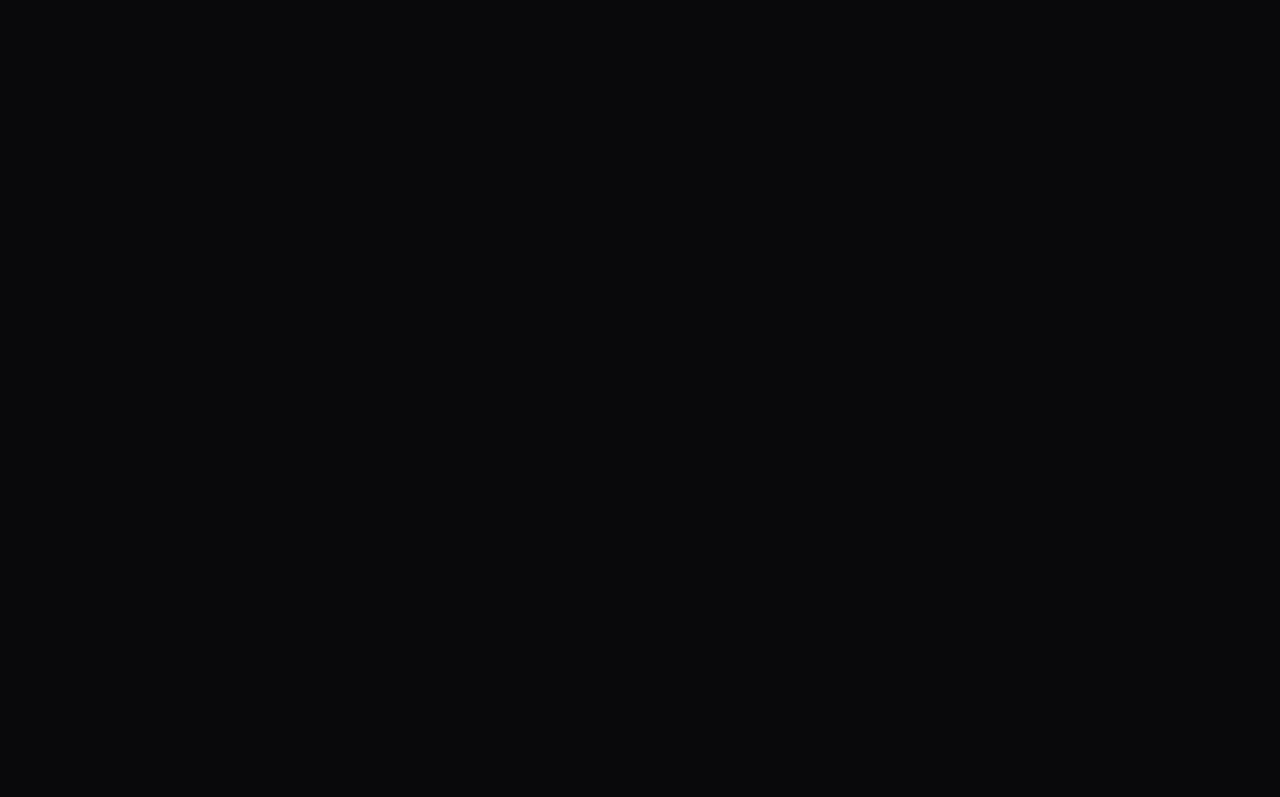
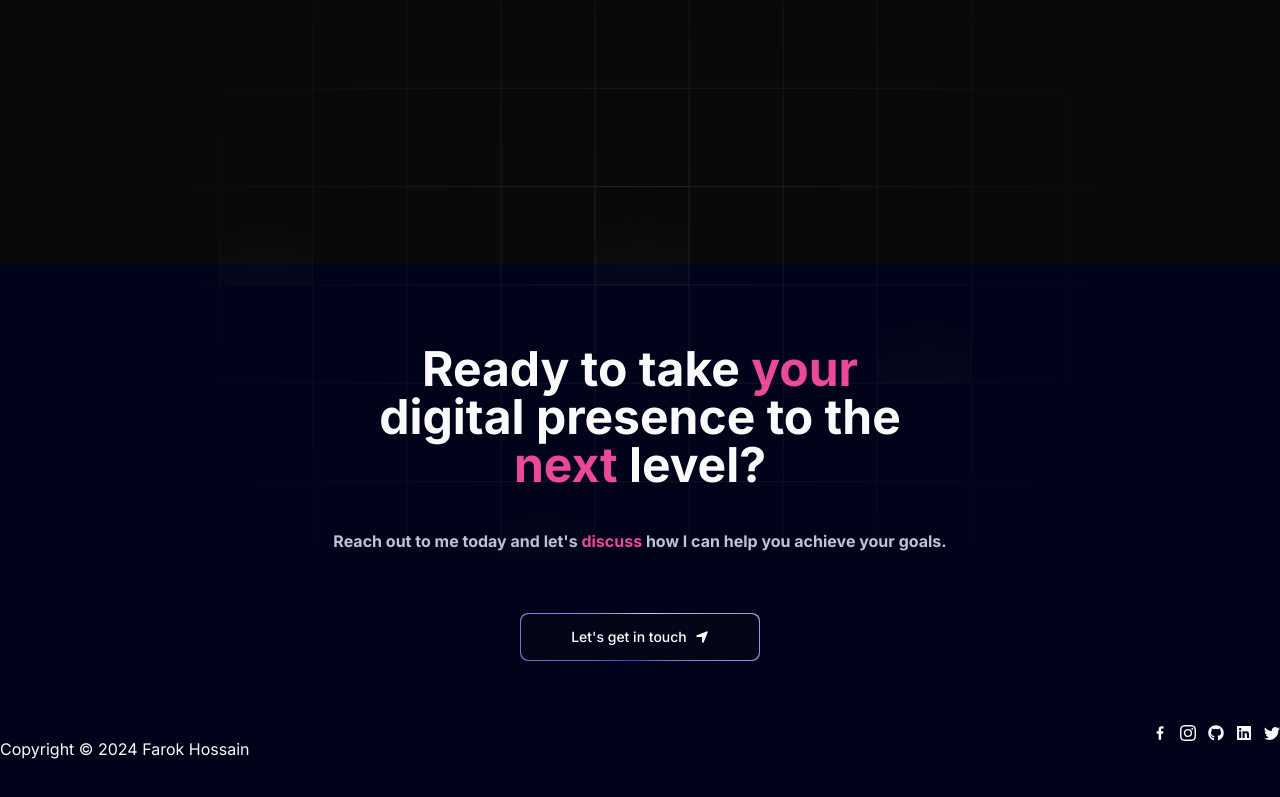
Before and after one commit to Farok-Hossain/portfolio-with-nextjs, a Next.js app: page /sentry-example-page in a window 1280 px wide. Shown: the part 535-1332 px from the top of the page. Before the commit the page ends 800 px from the top, so only its background shows below. Built offline with nearby package versions, Linux system fonts and the light colour scheme.

Commit message:
Footer new component added

```diff
--- a/app/layout.tsx
+++ b/app/layout.tsx
@@ -2,6 +2,7 @@ import type { Metadata } from "next";
 import { Inter } from "next/font/google";
 import "./globals.css";
 import { ThemeProvider } from "./provider";
+import Footer from "@/components/Footer";
 
 const inter = Inter({ subsets: ["latin"] });
 
@@ -26,6 +27,7 @@ export default function RootLayout({
         >
           {children}
         </ThemeProvider>
+        <Footer />
       </body>
     </html>
   );
--- a/app/page.tsx
+++ b/app/page.tsx
@@ -3,7 +3,6 @@
 import Approach from "@/components/Approach";
 import Clients from "@/components/Clients";
 import Experience from "@/components/Experience";
-import Footer from "@/components/Footer";
 import Grid from "@/components/Grid";
 import Hero from "@/components/Hero";
 import RecentProjects from "@/components/RecentProjects";
@@ -21,7 +20,6 @@ const Home = () => {
         <Clients />
         <Experience />
         <Approach />
-        <Footer />
       </div>
     </main>
   );
--- a/components/Footer.tsx
+++ b/components/Footer.tsx
@@ -1,15 +1,16 @@
 import { FaLocationArrow } from "react-icons/fa6";
-
-import { socialMedia } from "@/data";
 import MagicButton from "./MagicButton";
 import { GrFacebookOption } from "react-icons/gr";
 import { BsInstagram, BsTwitter } from "react-icons/bs";
-import Link from "next/link";
 import { FaGithub, FaLinkedin } from "react-icons/fa";
 
 const Footer = () => {
   return (
-    <footer className="w-full pt-20 pb-10" id="contact">
+    <footer
+      className="w-full pt-20 pb-10"
+      id="contact"
+      style={{ backgroundColor: "#000319" }}
+    >
       {/* background grid */}
       <div className="w-full absolute left-0 -bottom-72 min-h-96">
         <img
@@ -42,16 +43,6 @@ const Footer = () => {
           Copyright © 2024 Farok Hossain
         </p>
 
-        {/* <div className="flex items-center md:gap-3 gap-6">
-          {socialMedia.map((info) => (
-            <div
-              key={info.id}
-              className="w-10 h-10 cursor-pointer flex justify-center items-center backdrop-filter backdrop-blur-lg saturate-180 bg-opacity-75 bg-black-200 rounded-lg border border-black-300"
-            >
-              <img src={info.img} alt="icons" width={20} height={20} />
-            </div>
-          ))}
-        </div> */}
         <div className="flex justify-center gap-3 mb-8">
           <a href="https://facebook.com" target="_blank">
             <GrFacebookOption></GrFacebookOption>
@@ -62,7 +53,10 @@ const Footer = () => {
           <a href="https://github.com/Farok-Hossain" target="_blank">
             <FaGithub />
           </a>
-          <a href="https://www.linkedin.com/in/farok-hossain-008444202/">
+          <a
+            href="https://www.linkedin.com/in/farok-hossain-008444202/"
+            target="_blank"
+          >
             <FaLinkedin />
           </a>
           <a href="https://twitter.com" target="_blank">
--- a/components/RecentProjects.tsx
+++ b/components/RecentProjects.tsx
@@ -72,6 +72,10 @@ const RecentProjects = () => {
                   <FaLocationArrow className="ms-3" color="#CBACF9" />
                 </div>
               </div>
+
+              <a href="https://www.instagram.com/" target="_blank">
+                instagram
+              </a>
             </PinContainer>
           </div>
         ))}
```
